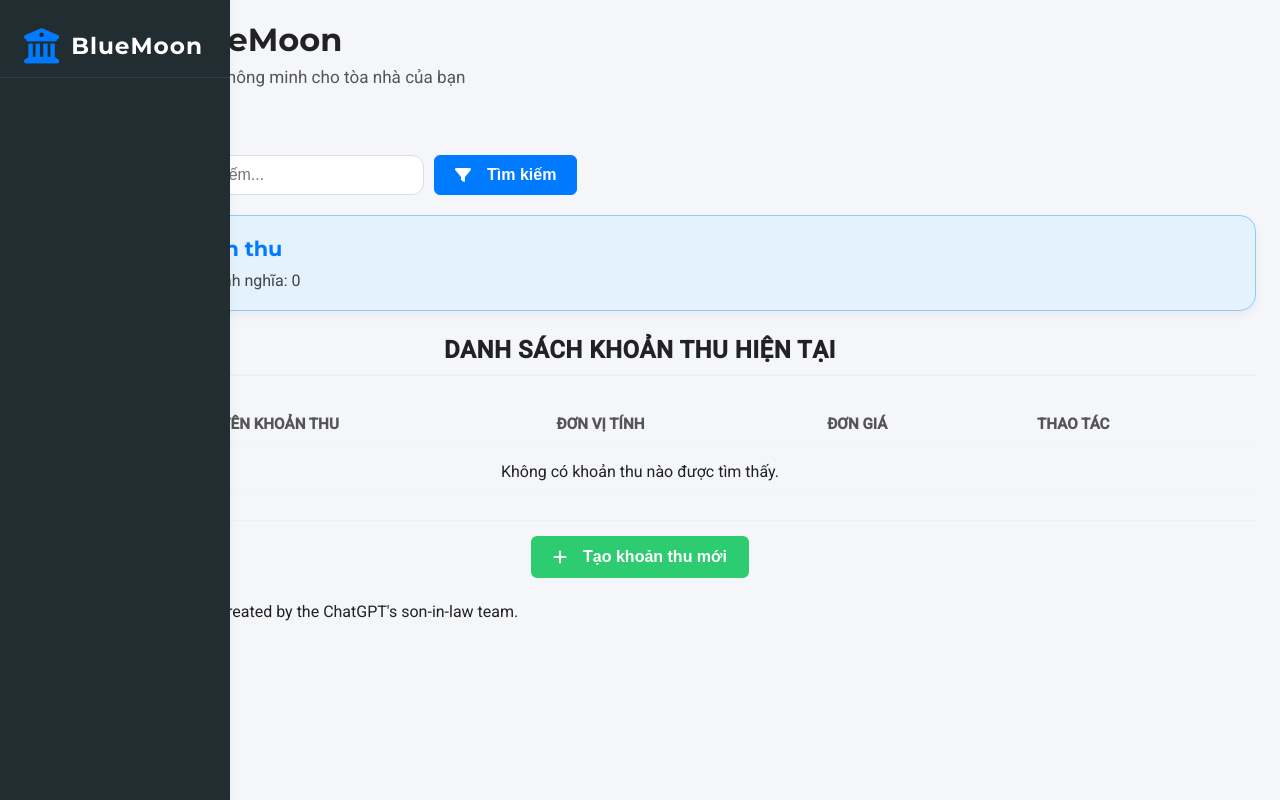
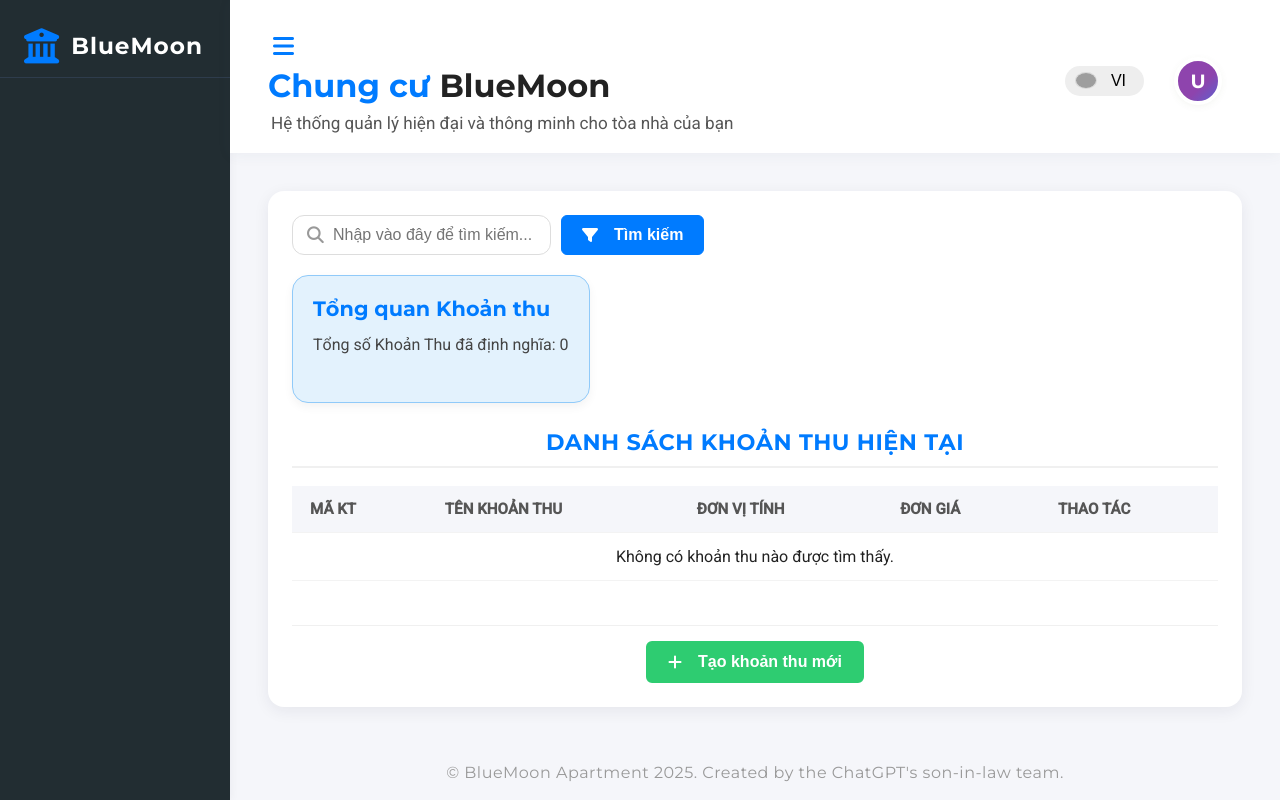
Before and after one commit to Kaio54547568/BlueMoonHotel, a Django app: page /fee_management/ in a window 1280 px wide. Run offline with Django 5.2, Linux system fonts and the light colour scheme; the visitor is signed in with stand-in values (Sample User, id 1); data that the repository does not hold is empty; parts of the project's set-up code (start-up, migrations or seed data) failed here and were passed over; grey boxes are pictures that could not be loaded.

Commit message:
Lưu tạm

```diff
--- a/core/static/css/Accountant.css
+++ b/core/static/css/Accountant.css
@@ -36,11 +36,8 @@
     flex-direction: column;
     z-index: 10;
     box-shadow: 2px 0 8px rgba(30,30,50,.04);
-<<<<<<< HEAD:Project/Frontend/styles/Accountant.css
-=======
     transition: width 0.3s ease;
     overflow-x: hidden;
->>>>>>> main:core/static/css/Accountant.css
 }
 
 .sidebar-logo {
@@ -90,8 +87,6 @@
 .sidebar nav ul li span {
     flex: 1;
 }
-<<<<<<< HEAD:Project/Frontend/styles/Accountant.css
-=======
 /* ✅ ĐÃ SỬA: LOẠI BỎ GẠCH DƯỚI CHO LINK SIDEBAR */
 .sidebar nav ul li a {
     text-decoration: none;
@@ -102,17 +97,12 @@
     color: inherit;
 }
 
->>>>>>> main:core/static/css/Accountant.css
 
 main {
     margin-left: 230px;
     min-height: 100vh;
     display: flex;
     flex-direction: column;
-<<<<<<< HEAD:Project/Frontend/styles/Accountant.css
-}
-
-=======
     transition: margin-left 0.3s ease;
 }
 
@@ -148,7 +138,6 @@
 }
 
 
->>>>>>> main:core/static/css/Accountant.css
 .main-header {
     background: var(--header-bg);
     display: flex;
@@ -213,11 +202,6 @@
     transition: box-shadow .18s, border .15s;
 }
 .user-avatar:active, .user-avatar:focus { box-shadow: 0 4px 16px #8357c5a0; border: 2px solid #b39ddb;}
-<<<<<<< HEAD:Project/Frontend/styles/Accountant.css
-/* User menu popup */
-.user-menu {
-    display: none;
-=======
 
 /* ========================================================= */
 /* KHỐI USER MENU ĐÃ SỬA LỖI TÍNH HIỂN THỊ (OPACITY/VISIBILITY) */
@@ -225,7 +209,6 @@
 
 /* User menu popup - Tình trạng ẩn mặc định */
 .user-menu {
->>>>>>> main:core/static/css/Accountant.css
     position: absolute;
     top: 62px;
     right: 0;
@@ -234,13 +217,6 @@
     border-radius: 18px;
     box-shadow: 0 8px 30px rgba(50,50,90,0.16);
     z-index: 110;
-<<<<<<< HEAD:Project/Frontend/styles/Accountant.css
-    animation: popupfade .2s;
-    overflow: hidden;
-}
-.user-menu.show { display: block;}
-@keyframes popupfade { from {opacity:0; transform: translateY(-20px);} to {opacity:1; transform: translateY(0);} }
-=======
     overflow: hidden;
 
     opacity: 0;
@@ -256,24 +232,16 @@
 }
 
 /* User menu overlay */
->>>>>>> main:core/static/css/Accountant.css
 .user-menu-overlay {
     display: none;
     position: fixed;
     inset: 0;
-<<<<<<< HEAD:Project/Frontend/styles/Accountant.css
-    background: #0003;
-    z-index: 100;
-}
-.user-menu-overlay.show { display: block;}
-=======
     background: transparent;
     z-index: 100;
 }
 .user-menu-overlay.show { display: block;}
 
 /* Các phần tử bên trong menu */
->>>>>>> main:core/static/css/Accountant.css
 .user-menu-header {
     display: flex;
     align-items: center;
@@ -308,13 +276,9 @@
 .user-menu-list {
     padding: 8px 0;
 }
-<<<<<<< HEAD:Project/Frontend/styles/Accountant.css
-.user-menu-item {
-=======
 
 /* ✅ SỬA LỖI GẠCH DƯỚI DỨT ĐIỂM */
 .user-menu-list a.user-menu-item {
->>>>>>> main:core/static/css/Accountant.css
     display: flex;
     align-items: flex-start;
     gap: 16px;
@@ -322,11 +286,6 @@
     cursor: pointer;
     transition: background .12s;
     border-bottom: 1px solid #f3f3f3;
-<<<<<<< HEAD:Project/Frontend/styles/Accountant.css
-}
-.user-menu-item:last-child { border-bottom: none;}
-.user-menu-item:hover {
-=======
 
     /* Ghi đè mọi định nghĩa gạch chân khác */
     text-decoration: none !important;
@@ -334,7 +293,6 @@
 }
 .user-menu-list a.user-menu-item:last-child { border-bottom: none;}
 .user-menu-list a.user-menu-item:hover {
->>>>>>> main:core/static/css/Accountant.css
     background: #f7f6ff;
 }
 .user-menu-icon {
@@ -346,10 +304,7 @@
     align-items: center; justify-content: center;
     margin-top: 3px;
     font-size: 1.25em;
-<<<<<<< HEAD:Project/Frontend/styles/Accountant.css
-=======
     flex-shrink: 0;
->>>>>>> main:core/static/css/Accountant.css
 }
 .menu-idea { background: #ece7ff; color: #6c47d7;}
 .menu-account { background: #e1f5fe; color: #1976d2;}
@@ -368,10 +323,7 @@
     max-width: 220px;
 }
 
-<<<<<<< HEAD:Project/Frontend/styles/Accountant.css
-=======
 
->>>>>>> main:core/static/css/Accountant.css
 .dashboard {
     display: flex;
     gap: 34px;
@@ -507,12 +459,9 @@
 }
 
 @media (max-width: 1080px) {
-<<<<<<< HEAD:Project/Frontend/styles/Accountant.css
-=======
     .toggle-btn {
         display: none;
     }
->>>>>>> main:core/static/css/Accountant.css
     .dashboard, .main-content {
         flex-direction: column;
         gap: 18px;
@@ -550,9 +499,6 @@
     }
     .main-img { width: 100%; }
     .user-menu { right: 15px !important;}
-<<<<<<< HEAD:Project/Frontend/styles/Accountant.css
-}
-=======
 }
 
 
@@ -1200,4 +1146,3 @@
     font-weight: 700;
     font-family: 'Montserrat', sans-serif;
 }
->>>>>>> main:core/static/css/Accountant.css
```
